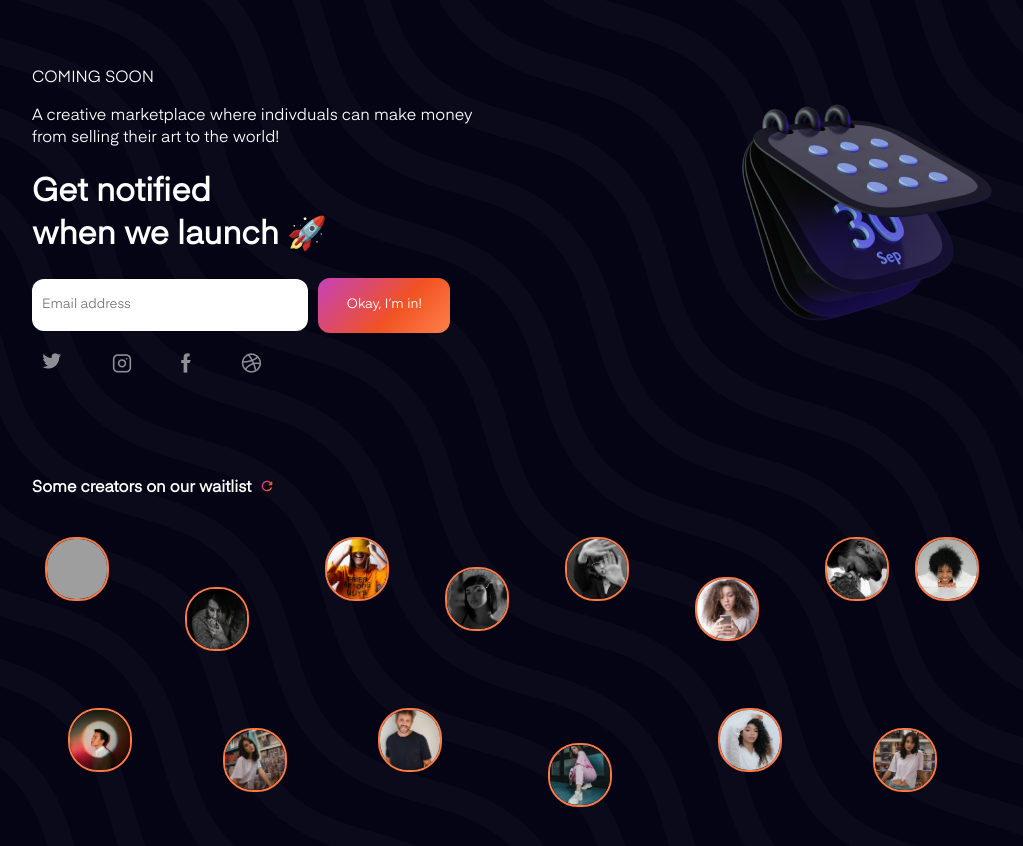
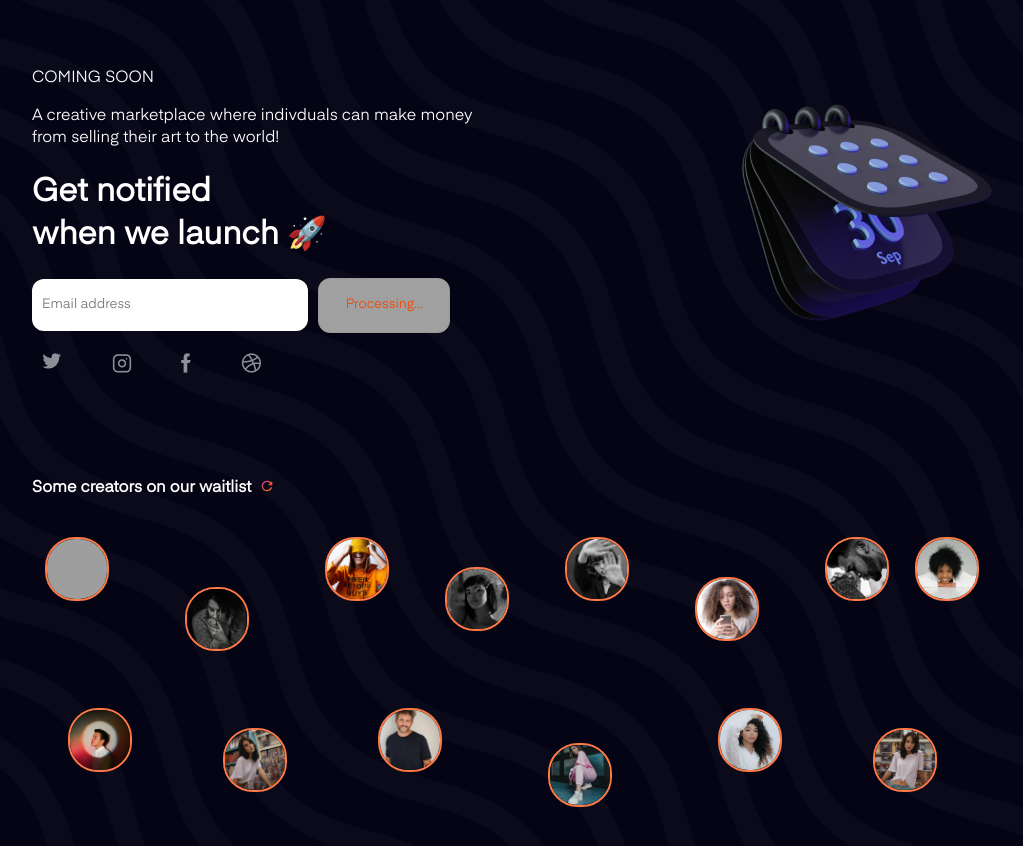
Before and after one commit to Boat-Island/coming_soon, a React (Create React App) app: page / in a window 1280 px wide. Both pictures are taken after a click on the button "Okay, I’m in!". Shown: the top 846 px of the page, without its empty margins (96-1119 px from the left). Built offline with nearby package versions, Linux system fonts and the light colour scheme; grey boxes are pictures that could not be loaded.

Commit message:
add social media links

```diff
--- a/public/index.html
+++ b/public/index.html
@@ -15,6 +15,8 @@
       user's mobile device or desktop. See https://developers.google.com/web/fundamentals/web-app-manifest/
     -->
     <link rel="manifest" href="%PUBLIC_URL%/manifest.json" />
+
+    <!-- <link rel="stylesheet" href="https://maxcdn.bootstrapcdn.com/bootstrap/3.3.7/css/bootstrap.min.css" integrity="sha384-BVYiiSIFeK1dGmJRAkycuHAHRg32OmUcww7on3RYdg4Va+PmSTsz/K68vbdEjh4u" crossorigin="anonymous"> -->
 
     <link rel="stylesheet" href="%PUBLIC_URL%/css/app.css">
     <link rel="stylesheet" href="%PUBLIC_URL%/css/responsive.css">
--- a/src/App.css
+++ b/src/App.css
@@ -75,3 +75,29 @@ input {
 .wishlist-mobile {
   display: none;
 }
+
+.loader {
+  border: 3px solid #f3f3f3;
+  /* Light grey */
+  border-top: 3px solid #3498db;
+  /* Blue */
+  border-radius: 50%;
+  width: 20px;
+  height: 20px;
+  animation: spin 2s linear infinite;
+}
+
+@keyframes spin {
+  0% {
+    transform: rotate(0deg);
+  }
+  100% {
+    transform: rotate(360deg);
+  }
+}
+
+button:disabled, button[disabled] {
+  border: 1px solid #999999;
+  background: #a0a0a0!Important;
+  color: #f24703;
+}
--- a/src/App.js
+++ b/src/App.js
@@ -21,10 +21,10 @@ import person_03 from "./assests/images/avatars/person13.jpeg"
 import person_04 from "./assests/images/avatars/person14.jpeg"
 
 const social = [
-  { icon: twitter, to: "twitter.com/#", alt: "Twitter" },
-  { icon: instagram, to: "instagram.com/#", alt: "Instagram" },
-  { icon: facebook, to: "facebook.com/#", alt: "Facebook" },
-  { icon: dribbble, to: "dribbble.com/#", alt: "Dribbble" }
+  { icon: twitter, to: "https://twitter.com/The_BoatIsland", alt: "Twitter" },
+  { icon: instagram, to: "https://instagram.com/The_BoatIsland", alt: "Instagram" },
+  { icon: facebook, to: "https://facebook.com/#", alt: "Facebook" },
+  { icon: dribbble, to: "https://dribbble.com/#", alt: "Dribbble" }
 ]
 
 function App() {
@@ -49,12 +49,13 @@ when we launch 🚀</h1>
               disabled={processing}
               className="btn-subscribe"
               style={{ height: 55, marginLeft: 10, cursor: "pointer" }}>
-              Okay, I’m in!
+              {!processing && <span>Okay, I’m in!</span>}
+              {processing && <div class="">Processing...</div>}
         </button>
           </div>
           <div style={{ marginTop: 20, marginLeft: 10, width: "50%", display: "flex", justifyContent: "space-between" }}>
             {social.map(({ icon, alt, to }) => (
-              <a href={to} >
+              <a href={to} target="_blank" >
                 <img src={icon} alt={alt} />
               </a>
             ))}
```
Also changed, not shown: 1 other file (tests, documents, lock files or other folders).
